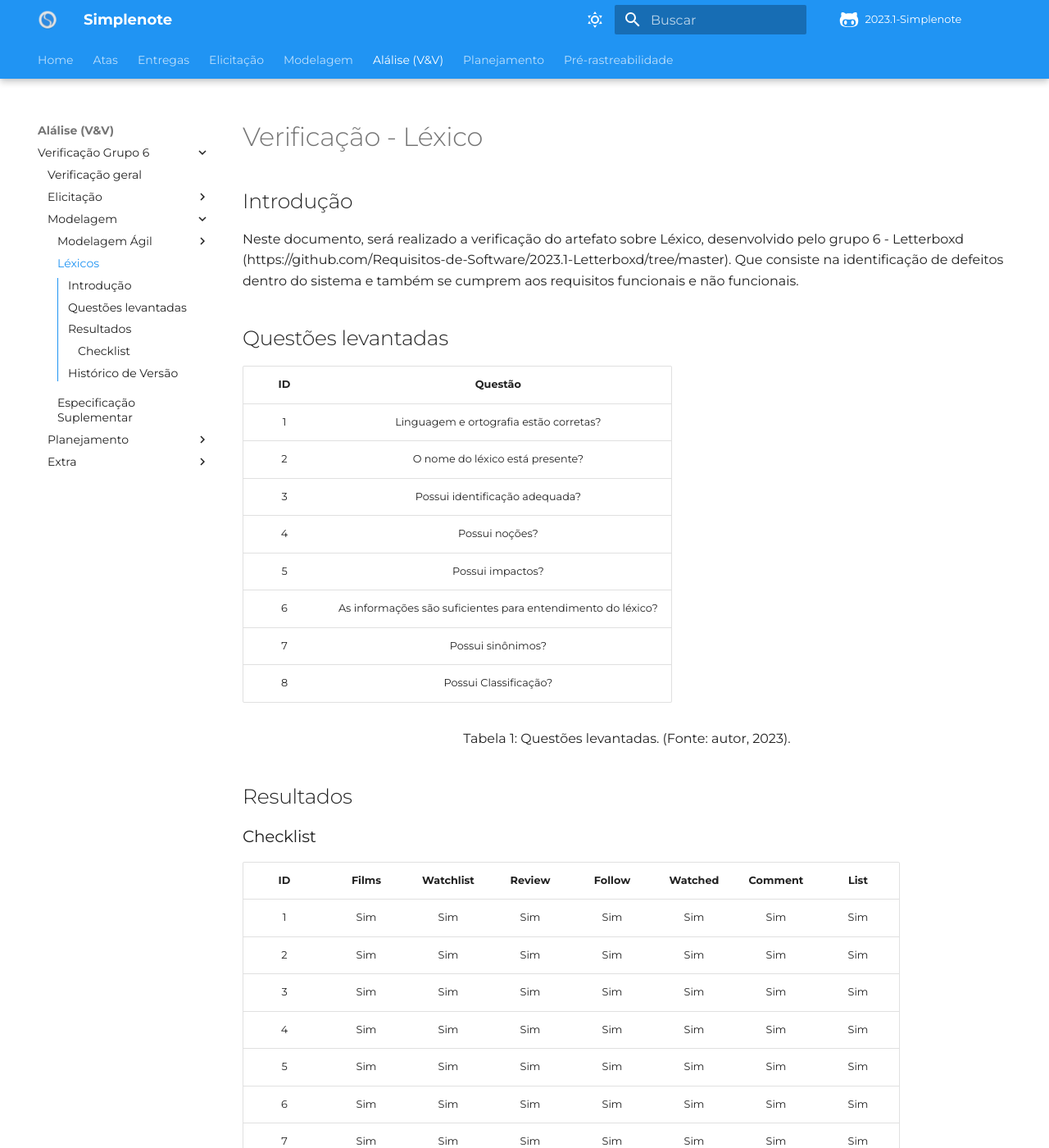
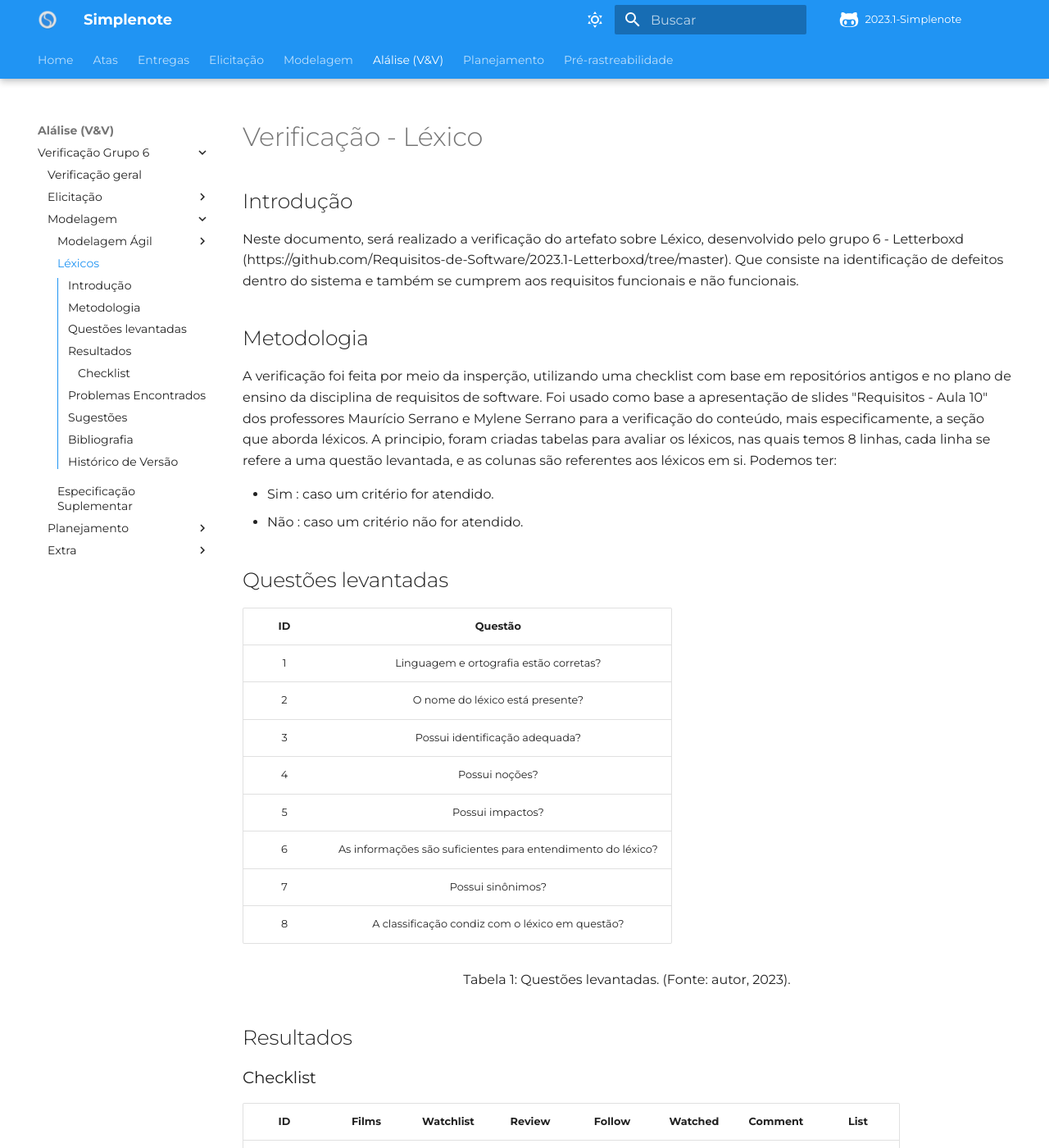
Before and after one commit to Requisitos-de-Software/2023.1-Simplenote, an MkDocs documentation site: the page built from docs/analise-grupo6/modelagem/lexicos.md, in a window 1280 px wide and 1400 px high. Shown: the whole window at 82% size. Built offline with MkDocs 1.6.1 and Material for MkDocs 9.7.7, drawn with Linux system fonts in a browser that asks for light colours; some web fonts are replaced; comment, search, counter and statistics services are not loaded; some of the changed text lies outside the part shown.

Commit message:
Update lexicos.md

```diff
--- a/docs/analise-grupo6/modelagem/lexicos.md
+++ b/docs/analise-grupo6/modelagem/lexicos.md
@@ -4,6 +4,14 @@
 
 Neste documento, será realizado a verificação do artefato sobre Léxico, desenvolvido pelo grupo 6 - Letterboxd (https://github.com/Requisitos-de-Software/2023.1-Letterboxd/tree/master).
 Que consiste na identificação de defeitos dentro do sistema e também se cumprem aos requisitos funcionais e não funcionais.
+
+## Metodologia
+A verificação foi feita por meio da insperção, utilizando uma checklist com base em repositórios antigos e no plano de ensino da disciplina de requisitos de software. Foi usado como base a apresentação de slides "Requisitos - Aula 10" dos professores Maurício Serrano e Mylene Serrano para a verificação do conteúdo, mais especificamente, a seção que aborda léxicos. A principio, foram criadas tabelas para avaliar os léxicos, nas quais temos 8 linhas, cada linha se refere a uma questão levantada, e as colunas
+são referentes aos léxicos em si. Podemos ter:
+
+   - Sim : caso um critério for atendido.
+   - Não : caso um critério não for atendido.
+
 
 ## Questões levantadas
 
@@ -16,7 +24,7 @@
 |  5  |                     Possui impactos?                        |
 |  6  | As informações são suficientes para entendimento do léxico? |
 |  7  |                      Possui sinônimos?                      |
-|  8  |                    Possui Classificação?                    |
+|  8  | A classificação condiz com o léxico em questão?             |
 
 <p style="text-align: center">
 Tabela 1: Questões levantadas. (Fonte: autor, 2023).
@@ -77,9 +85,22 @@
 </p>
 </div>
 
+## Problemas Encontrados
+
+Os únicos problemas encontrados foram relacionados à ortografia. Não foram identificados problemas do ponto de vista do conteúdo da disciplina.
+
+## Sugestões
+
+Arrumar os erros ortográficos nos léxicos identificados com tais erros.
+
+## Bibliografia
+
+[1] SALES, ANDRÉ B. Plano de ensino da disciplina de Requisitos de Software. Universidade de Brasília. 2023
+
+[2] SERRANO, M. SERRANO, M. Requisitos - Aula 10, Modelagem de Requisitos. p. 12-20
 
 ## Histórico de Versão
 
 | Versão | Data       | Descrição                  | Autor(es)    | Revisor(es) |
 | ------ | ---------- | -------------------------- | ------------ | ----------- |
-| `1.0`  | 20/05/2023 | Criação do documento       |    João      |     -       |
+| `1.0`  | 20/05/2023 | Criação do documento       |    João      |     Leonardo       |
```
